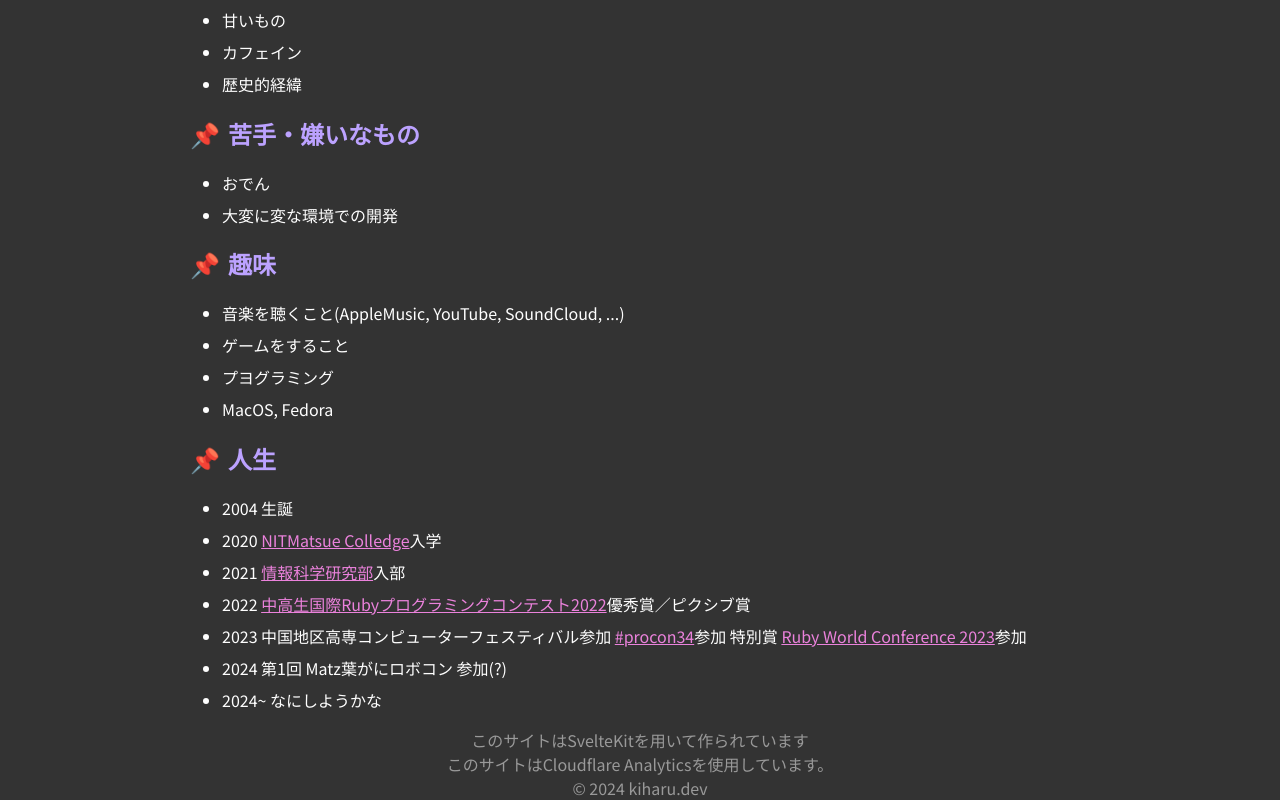
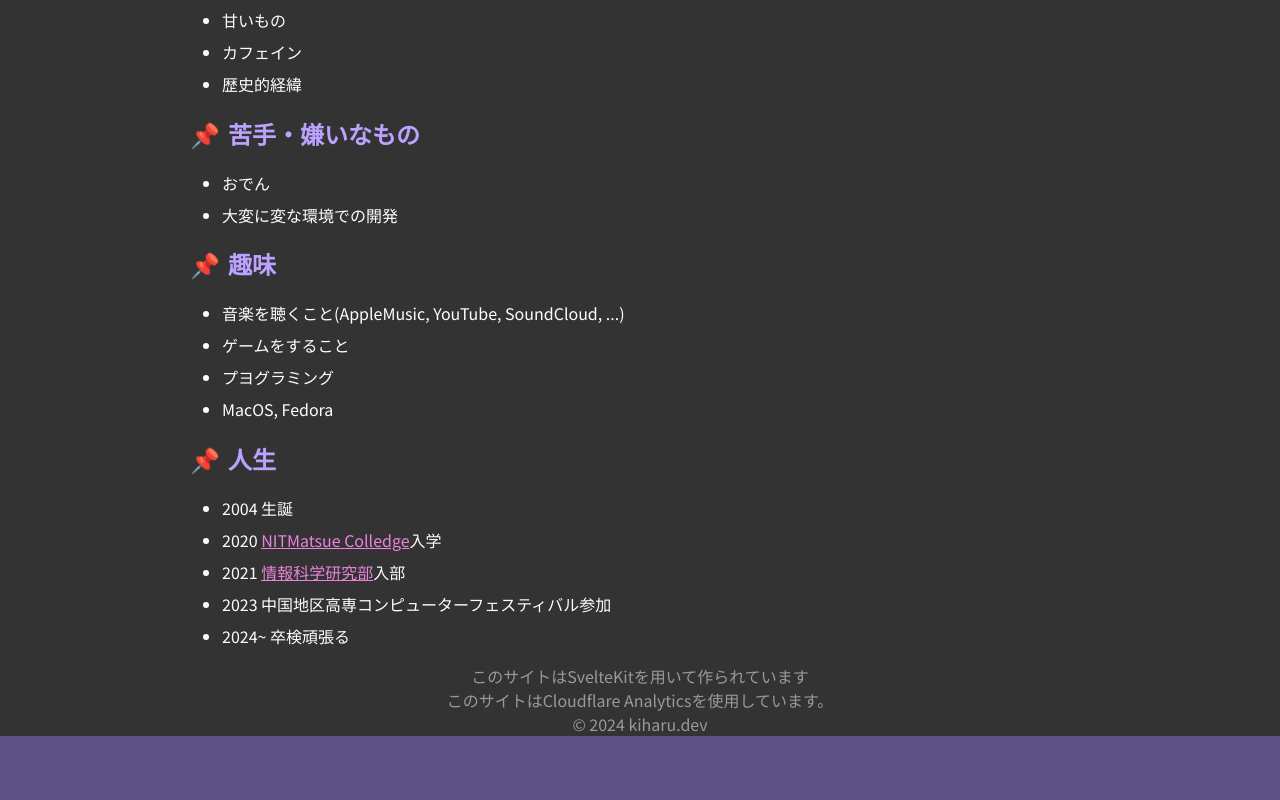
Before and after one commit to kiharu3112/kiharu.dev, a SvelteKit app: page / in a window 1280 px wide. Shown: the part 436-1236 px from the top of the page. After the commit the page ends 1172 px from the top, so only its background shows below. Built offline with nearby package versions, Linux system fonts and the light colour scheme.

Commit message:
表示内容を削減

```diff
--- a/src/routes/+page.svelte
+++ b/src/routes/+page.svelte
@@ -47,24 +47,12 @@
 		<a href="https://joken.dev" target="_blank">情報科学研究部</a>入部
 	</li>
 	<li>
-		<span>2022</span>
-		<a href="https://www.ruby-procon.net/docs/2023022500011/" target="_blank"
-			>中高生国際Rubyプログラミングコンテスト2022</a
-		>優秀賞／ピクシブ賞
-	</li>
-	<li>
 		<span>2023</span>
 		中国地区高専コンピューターフェスティバル参加
-		<a href="https://www.procon.gr.jp/?page_id=78840" target="_blank">#procon34</a>参加 特別賞
-		<a href="https://2023.rubyworld-conf.org/ja/" target="_blank">Ruby World Conference 2023</a>参加
-	</li>
-	<li>
-		<span>2024</span>
-		第1回 Matz葉がにロボコン 参加(?)
 	</li>
 	<li>
 		<span>2024~</span>
-		なにしようかな
+		卒検頑張る
 	</li>
 </ul>
 
```
